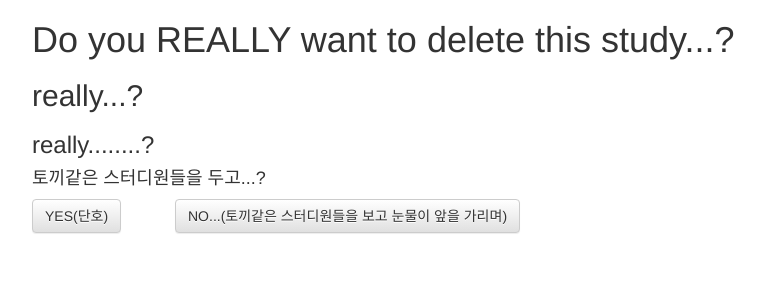
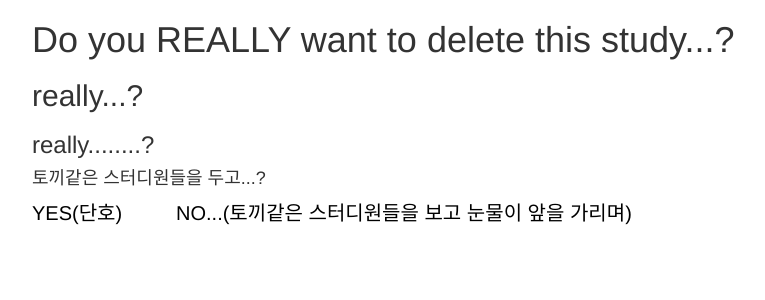
Before and after one commit to krista2811/my-first-blog, a Django app: template blog/templates/blog/post_delete_check.html in a window 1280 px wide. Shown: the part 123-423 px from the top of the page, without its empty margins (23-788 px from the left). Run offline with Django 3.2, Linux system fonts and the light colour scheme; the template is opened without the code that fills it, so the values that code supplies are empty; some libraries are stand-ins or nearby versions.

Commit message:
changed delete buttons

```diff
--- a/blog/templates/blog/post_delete_check.html
+++ b/blog/templates/blog/post_delete_check.html
@@ -5,6 +5,6 @@
 	<h2>really...?</h2>
 	<h3>really........?</h3>
 	<h4>토끼같은 스터디원들을 두고...?</h4>
-	<a class="btn btn-default" href="{% url 'post_remove' pk=post.pk %}">YES(단호)</a>
-	<a class="btn btn-default" style = "margin-left : 50px" href="{% url 'post_detail' pk=post.pk %}">NO...(토끼같은 스터디원들을 보고 눈물이 앞을 가리며)</a>
+	<a class="bntnt" href="{% url 'post_remove' pk=post.pk %}">YES(단호)</a>
+	<a class="bntnt" style = "margin-left : 50px" href="{% url 'post_detail' pk=post.pk %}">NO...(토끼같은 스터디원들을 보고 눈물이 앞을 가리며)</a>
 {% endblock %}
```
